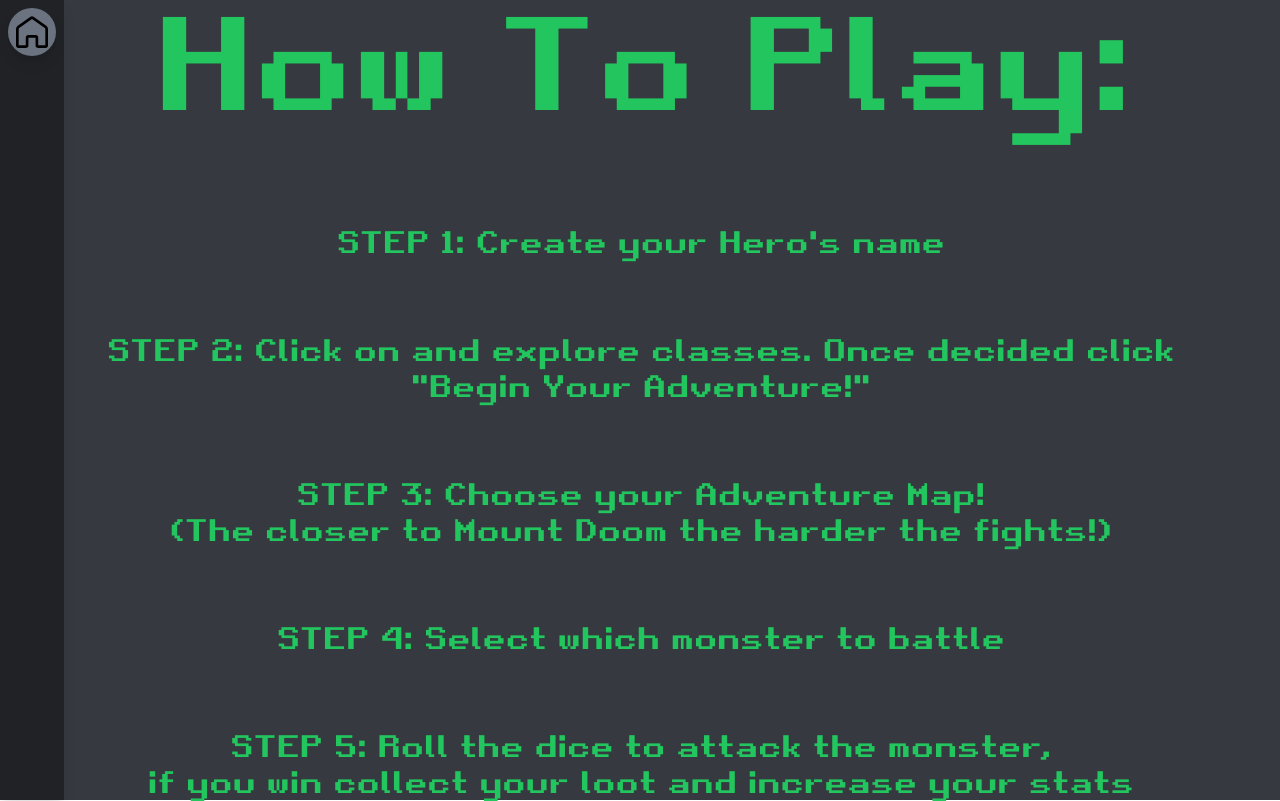
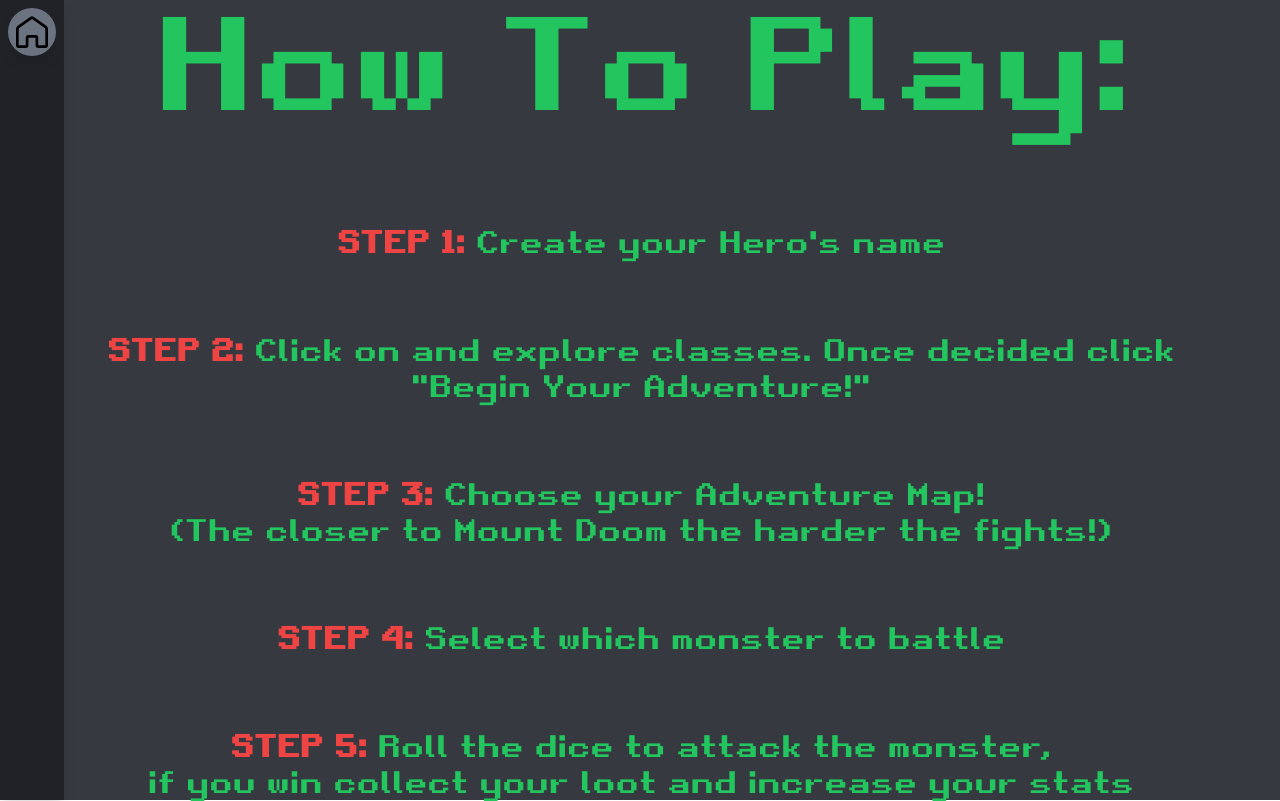
Before and after one commit to baguiar428/Phase_3-Project, a React (Create React App) app: page /about in a window 1280 px wide. Built offline with nearby package versions, Linux system fonts and the light colour scheme.

Commit message:
Styled About

```diff
--- a/src/components/About.jsx
+++ b/src/components/About.jsx
@@ -24,23 +24,23 @@ function About() {
       <br></br>
       <div className="display: block text-center text-green-500
                   font-retro text-3xl pl-10 pr-10 ml-10 mr-10">
-        <p>STEP 1: Create your Hero's name</p>
+        <p><b className="text-red-500">STEP 1:</b> Create your Hero's name</p>
         <br></br>
         <br></br>
-        <p>STEP 2: Click on and explore classes. Once decided click</p>
+        <p><b className="text-red-500">STEP 2:</b> Click on and explore classes. Once decided click</p>
 
         <p>"Begin Your Adventure!" </p>
         <br></br>
         <br></br>
-        <p>STEP 3: Choose your Adventure Map!</p>
+        <p><b className="text-red-500">STEP 3:</b> Choose your Adventure Map!</p>
 
         <p>(The closer to Mount Doom the harder the fights!)</p>
         <br></br>
         <br></br>
-        <p>STEP 4: Select which monster to battle</p>
+        <p><b className="text-red-500">STEP 4:</b> Select which monster to battle</p>
         <br></br>
         <br></br>
-        <p>STEP 5: Roll the dice to attack the monster,</p>
+        <p><b className="text-red-500">STEP 5:</b> Roll the dice to attack the monster,</p>
 
         <p>if you win collect your loot and increase your stats</p>
       </div>
```
